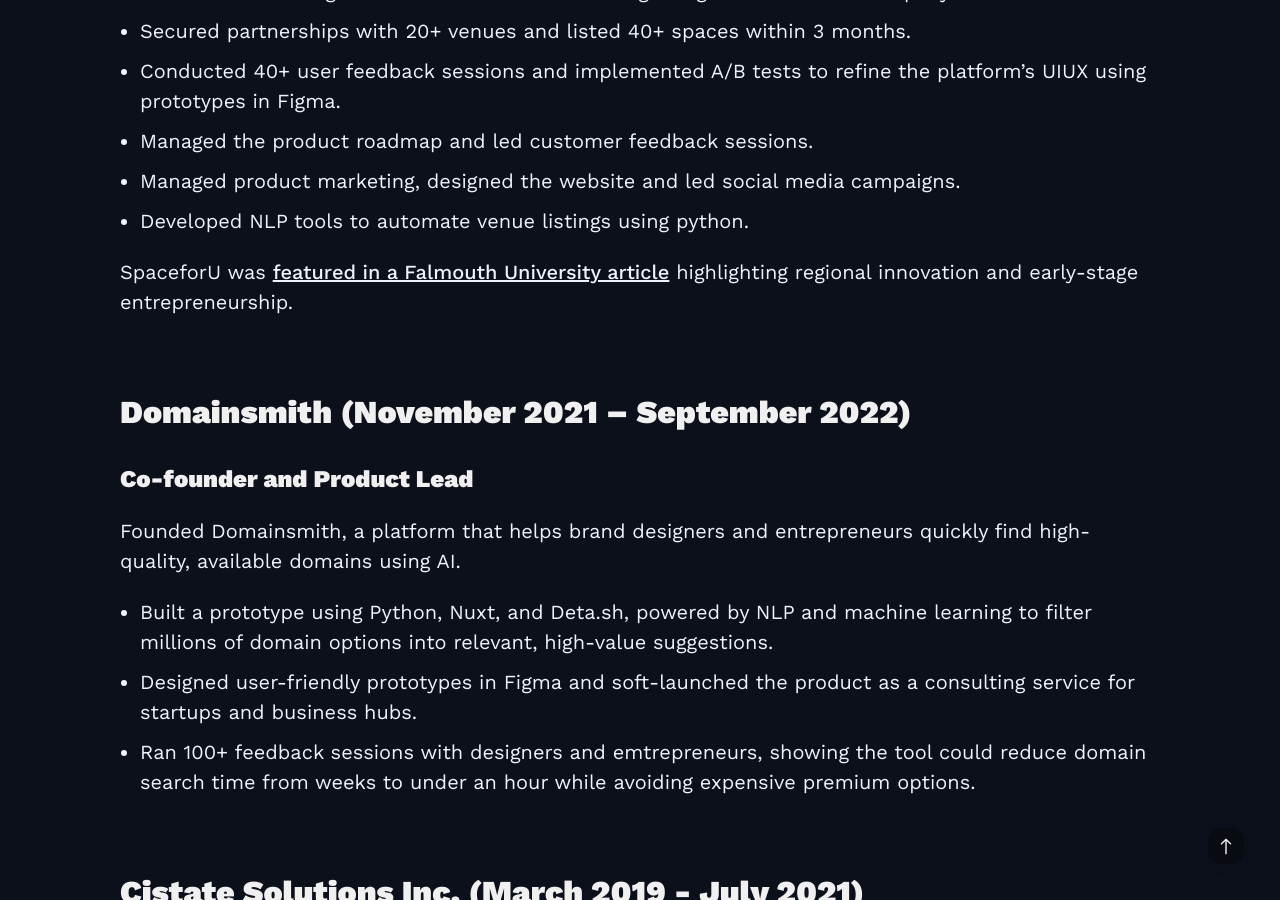
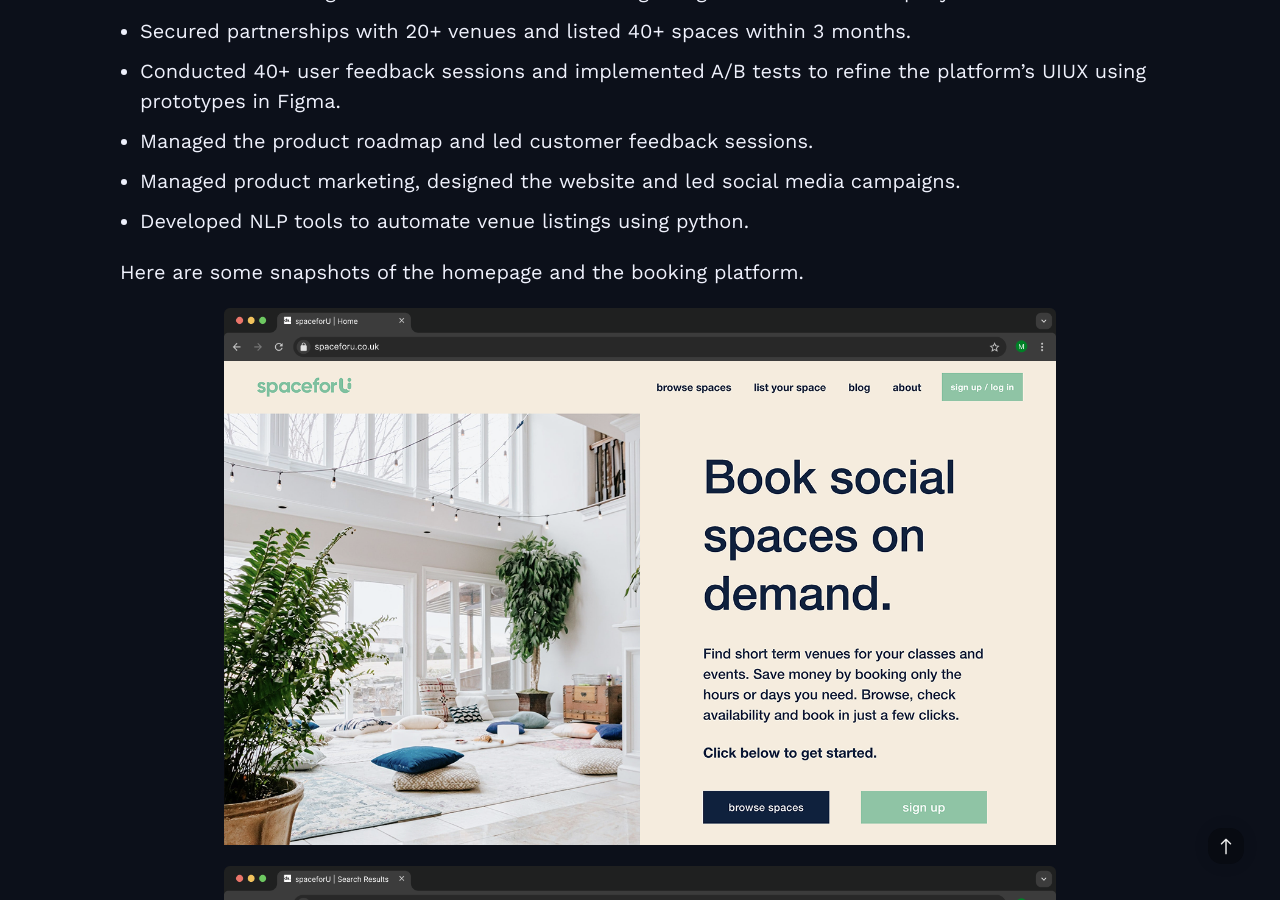
Before and after one commit to mkishi1221/mkishi1221.github.io, a Jekyll site: the page built from index.html, in a window 1280 px wide and 900 px high, scrolled down 5722 px. Built offline with Jekyll 4.4.1, drawn with Linux system fonts in a browser that asks for light colours; nearby versions of some CDN libraries; some of the changed text lies outside the part shown.

Commit message:
Added project images

```diff
--- a/_includes/cv.md
+++ b/_includes/cv.md
@@ -75,6 +75,12 @@
 - Managed product marketing, designed the website and led social media campaigns.
 - Developed NLP tools to automate venue listings using python.
 
+Here are some snapshots of the homepage and the booking platform.
+
+![SpaceforU Homepage]({{site.baseurl}}/images/SpaceforU_Homepage.png){: style="width: 80%; display: block; margin: 0 auto;"}
+
+![SpaceforU Booking]({{site.baseurl}}/images/SpaceforU_Booking.png){: style="width: 80%; display: block; margin: 0 auto;"}
+
 SpaceforU was [featured in a Falmouth University article](https://www.falmouth.ac.uk/launchpad/news/entrepreneur-stories-spaceforu){: .cv_link target="_blank" } highlighting regional innovation and early-stage entrepreneurship.
 
 # Domainsmith (November 2021 – September 2022)
@@ -86,6 +92,12 @@
 - Built a prototype using Python, Nuxt, and Deta.sh, powered by NLP and machine learning to filter millions of domain options into relevant, high-value suggestions.
 - Designed user-friendly prototypes in Figma and soft-launched the product as a consulting service for startups and business hubs.
 - Ran 100+ feedback sessions with designers and emtrepreneurs, showing the tool could reduce domain search time from weeks to under an hour while avoiding expensive premium options.
+
+Below are some snapshots of the user interface.
+
+![Domainsmith UI]({{site.baseurl}}/images/ui_example_domainsmith_BL34.jpg){: style="width: 80%; display: block; margin: 0 auto;"}
+
+![Domainsmith UI]({{site.baseurl}}/images/ui_example_domainsmith.png){: style="width: 80%; display: block; margin: 0 auto; border-radius: 10px;"}
 
 # Cistate Solutions Inc. (March 2019 - July 2021)
 
```
Also changed, not shown: images/SpaceforU_Booking.png (added), images/SpaceforU_Homepage.png (added), images/domainsmith.png (added), images/ui_example_domainsmith.png (added), images/ui_example_domainsmith_BL34.jpg (added), 1 other file.
